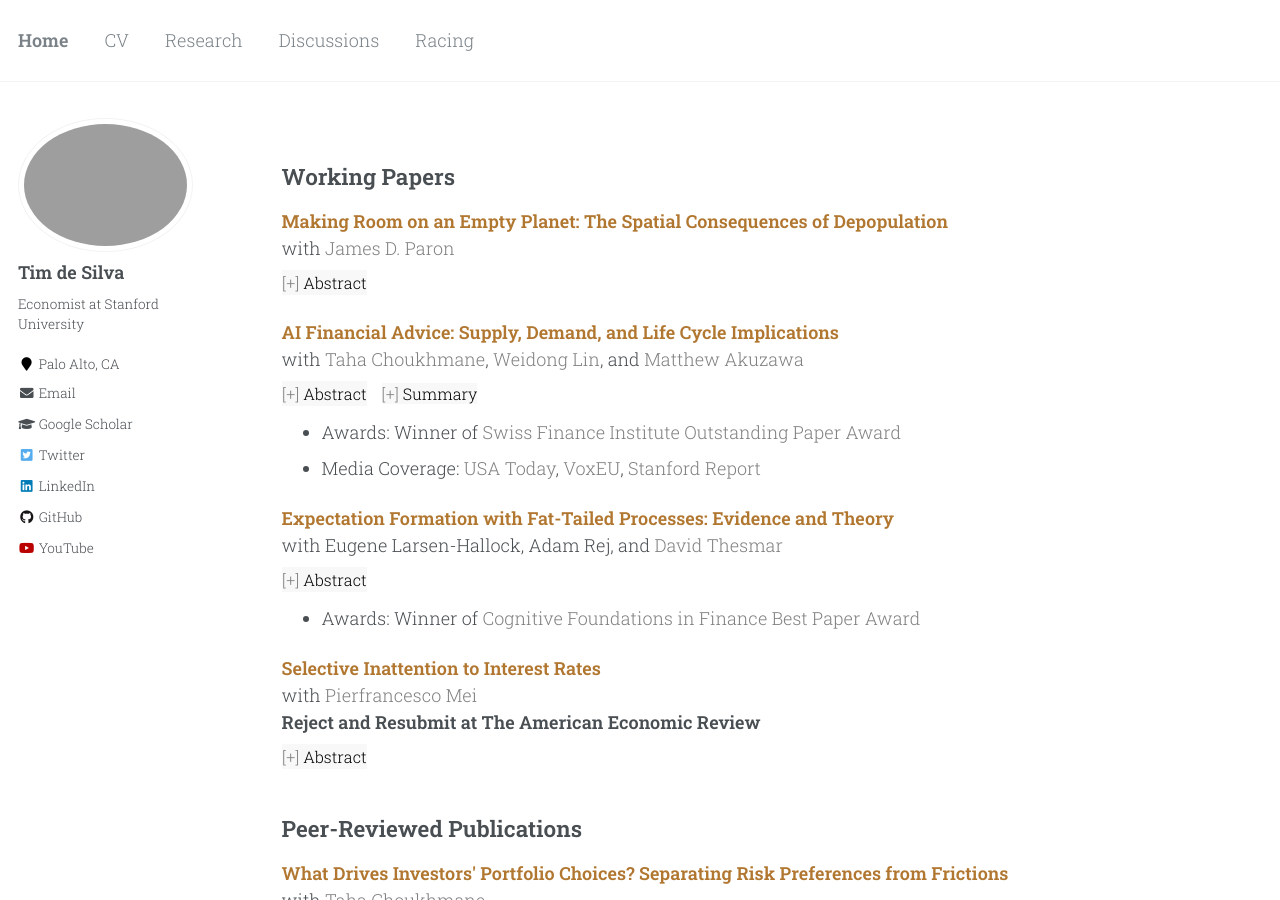
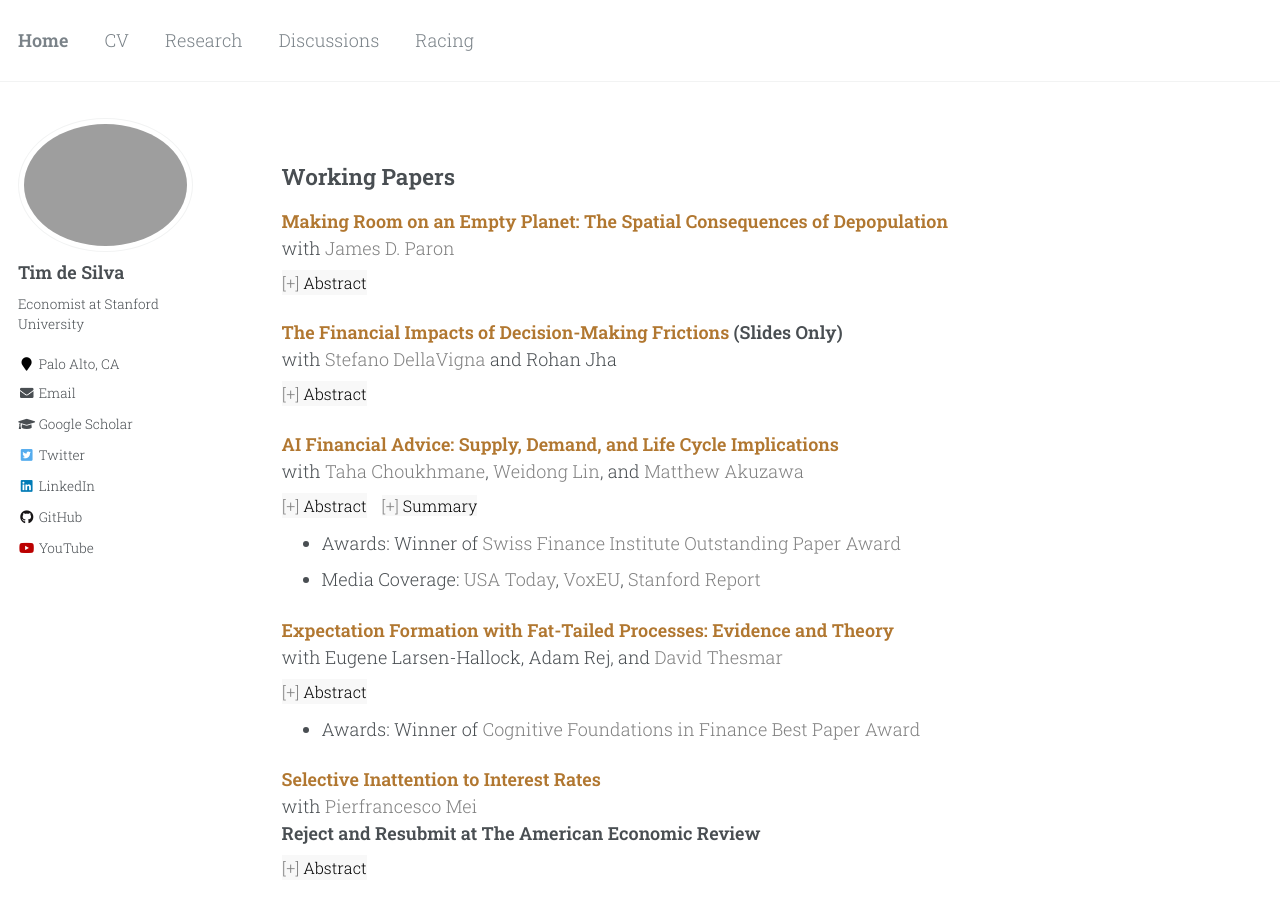
Before and after one commit to timhdesilva/timhdesilva.github.io, a Jekyll site: the page built from _pages/research.html, in a window 1280 px wide and 900 px high. Built offline with Jekyll 4.4.1, drawn with Linux system fonts in a browser that asks for light colours.

Commit message:
Add financial frictions to research page
Link the slides from the papers folder and add the current draft abstract below the depopulation paper.

```diff
--- a/_pages/research.html
+++ b/_pages/research.html
@@ -65,6 +65,16 @@ author_profile: true
 </p>
 <div id="depopulation" class="abstract-content">
   We study the effects of population decline on the spatial distribution of economic activity. Empirically, we document that population growth is negatively associated with changes in spatial concentration, both across and within countries. We then show theoretically that an aggregate population decline raises spatial concentration when housing supply elasticities decrease or expenditure shares increase with population density across regions, both of which are constant in benchmark spatial models. To quantify this mechanism, we estimate a dynamic spatial model using Japanese data and regional variation in housing supply elasticities and expenditure shares. In response to the projected population decline, the model predicts that Tokyo's population share rises from 10% to 40%, while low-density regions empty out. A social planner would like to increase concentration further by making transfers from low- to high-density regions.
+</div>
+
+<p>
+  <a style="text-decoration:none; color:rgb(177, 119, 48); font-weight:bold" href="/files/papers/ddj_frictions.pdf">The Financial Impacts of Decision-Making Frictions</a> <strong>(Slides Only)</strong>
+  <br>with <a style="text-decoration:none; color:gray" href="https://sdellavi.com/">Stefano DellaVigna</a> and Rohan Jha
+  <br>
+    <button class="abstract-button" data-target="ddj_frictions" style="margin-top:8px">Abstract</button>
+</p>
+<div id="ddj_frictions" class="abstract-content">
+  We provide the first systematic quantification of how different decision-making frictions—such as not claiming government benefits, choosing dominated insurance plans, and paying avoidable credit card fees—affect individuals across the income distribution within the United States. To make frictions across many domains comparable, we propose a measure of a friction&#x27;s <em>financial impact</em>, defined as the product of the share of the population at risk, the prevalence of the friction among those at risk, and the expected financial loss conditional on being affected. We estimate this metric for 20 frictions within the U.S. in the 2010s, leveraging a combination of existing literature and new analysis of survey data. Our main findings are that the financial impacts of these frictions are sizeable, regressive, and heterogeneous. Aggregating across frictions, the estimated loss is 10.34% of annual income for individuals in the bottom quartile of the income distribution and 3.60% for those in the top quartile. For all income groups, these losses exceed annual utilities expenditures; for low-income individuals, they are an order of magnitude larger than a major EITC expansion. The main exception to regressivity are savings frictions, which create larger losses for high-income individuals. Finally, we compare our estimates with the coverage of frictions in the public debate and forecasts of financial impacts made by experts.
 </div>
 
 <p>
```
Also changed, not shown: 1 other file.
